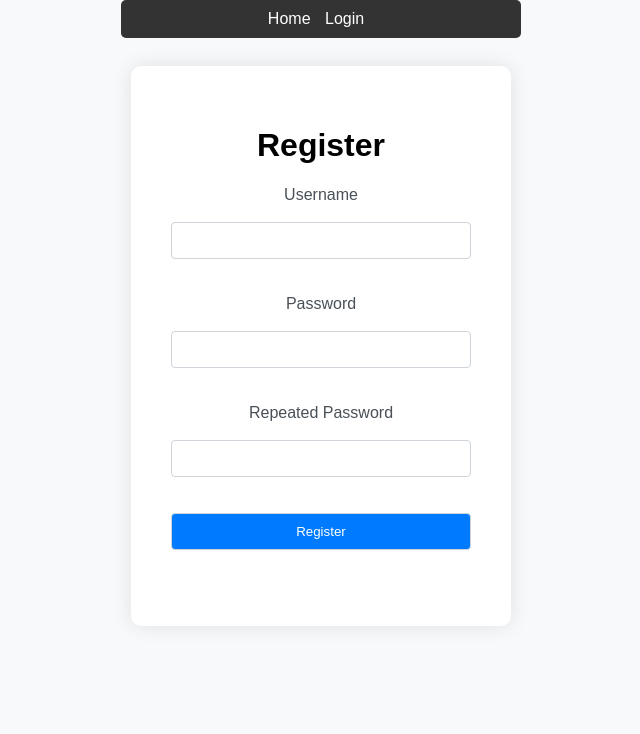
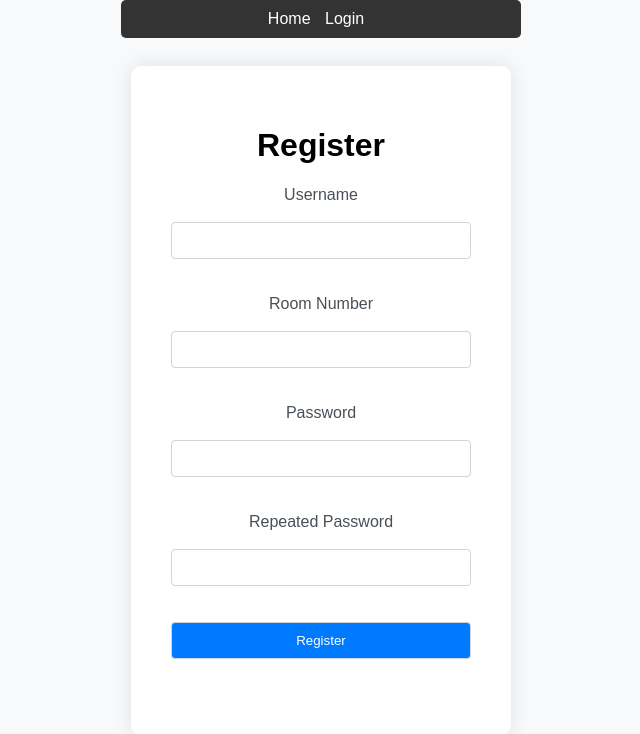
Before and after one commit to akshit-mee/TVK-Printer-AG-with-users, a Flask app: page /register in a window 1280 px wide. Shown: the top 734 px of the page, without its empty margins (319-959 px from the left). Run offline with Flask 3, Linux system fonts and the light colour scheme.

Commit message:
added room number

```diff
--- a/app/forms.py
+++ b/app/forms.py
@@ -15,6 +15,7 @@ class LoginForm(FlaskForm):
 
 class RegistrationForm(FlaskForm):
     username = StringField('Username', validators=[DataRequired()])
+    room_number = IntegerField('Room Number', validators=[DataRequired(), NumberRange(min=0, max=1517)])
     password = PasswordField('Password', validators=[DataRequired()])
     password2 = PasswordField('Repeated Password', validators=[DataRequired(), EqualTo('password')])
     submit = SubmitField('Register')
@@ -40,7 +41,7 @@ class AddUserForm(FlaskForm):
     username = StringField('Username', validators=[DataRequired()])
     password = PasswordField('Password', validators=[DataRequired()])
     password2 = PasswordField('Repeat Password', validators=[DataRequired(), EqualTo('password')])
-    room_number = IntegerField('Room Number', validators=[DataRequired()])
+    room_number = IntegerField('Room Number', validators=[DataRequired(), NumberRange(min=0, max=1517)])
     balance = IntegerField('Balance', validators=[DataRequired(), NumberRange(min=0)])
     submit = SubmitField('Add User')
 
--- a/app/templates/register.html
+++ b/app/templates/register.html
@@ -11,6 +11,13 @@
             <span style="color: red;">[{{ error }}]</span>
             {% endfor %}
         </p>
+
+        <p>
+            {{ form.room_number.label }}<br>
+            {{ form.room_number(size=32) }}<br>
+            {% for error in form.room_number.errors %}
+            <span style="color: red;">[{{ error }}]</span>
+            {% endfor %}
         <p>
             {{ form.password.label }}<br>
             {{ form.password(size=32) }}<br>
```
